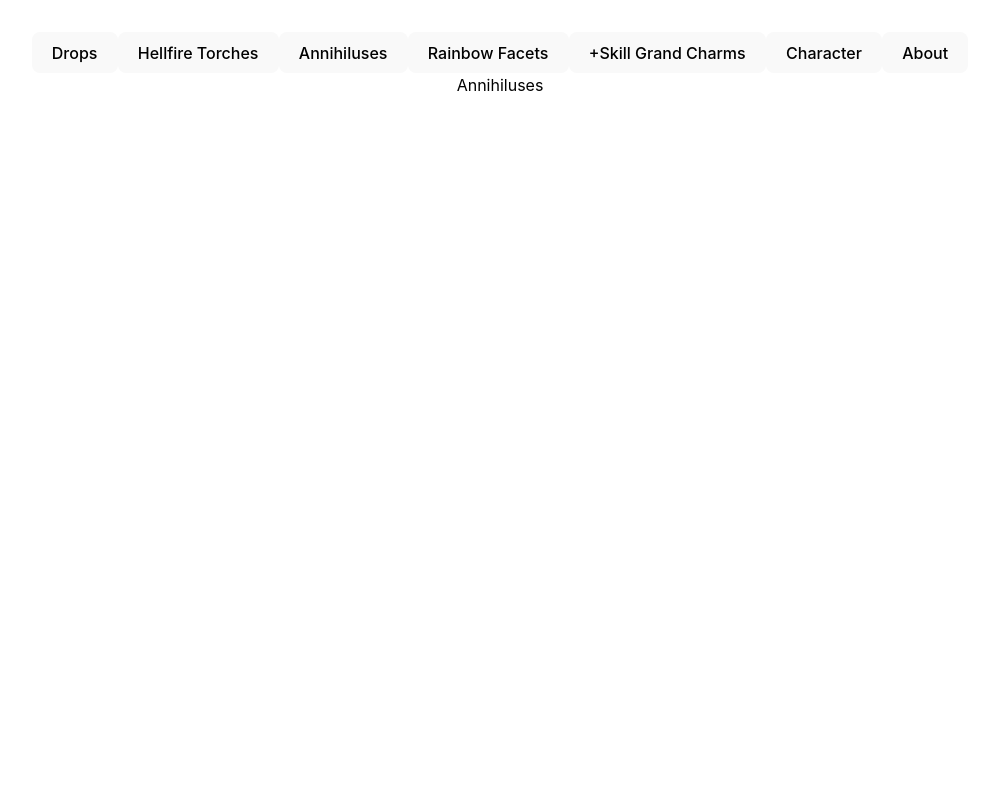
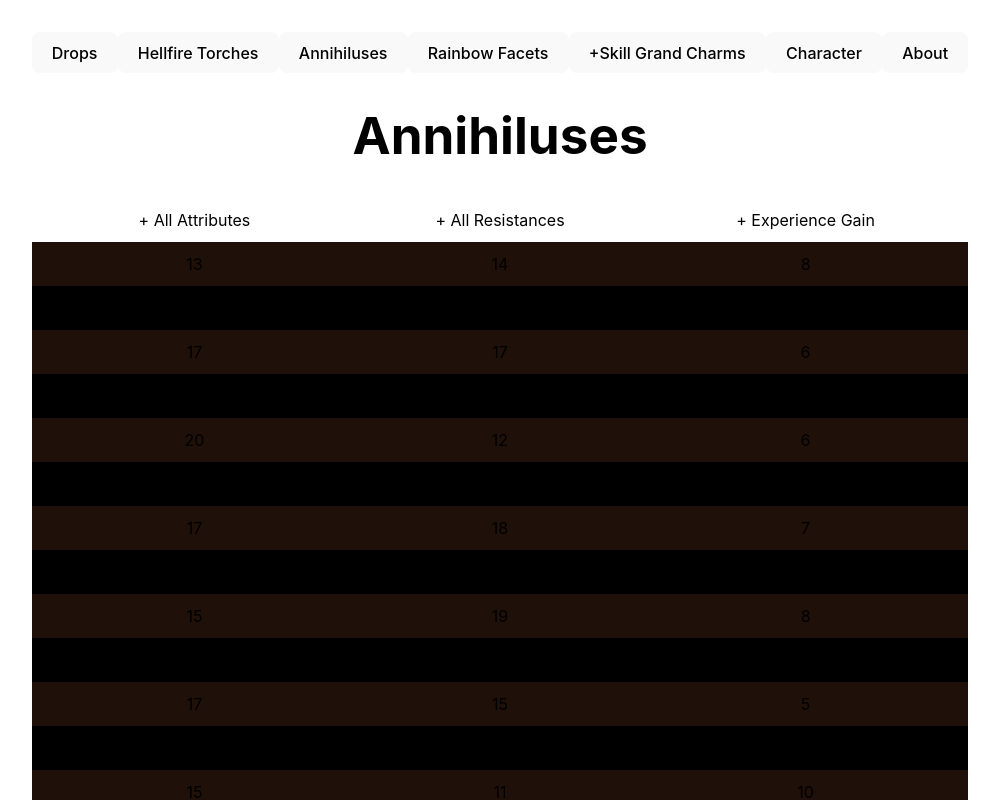
Before and after one commit to geoffreykwan/diablo-2-drops-on-the-way-to-level-99, a Vue app: page /annihiluses in a window 1280 px wide. Shown: the top 800 px of the page, without its empty margins (140-1139 px from the left). Built offline with nearby package versions, Linux system fonts and the light colour scheme.

Commit message:
feat(Annihiluses Page): Display Annihiluses

```diff
--- /dev/null
+++ b/src/styles/annihiluses.css
@@ -0,0 +1,13 @@
+.annihilus-row {
+  display: grid;
+  grid-template-columns: 1fr 1fr 1fr;
+  padding: 10px;
+}
+
+.annihilus-rows > div:nth-child(odd) {
+    background-color: #20100a;
+}
+
+.annihilus-rows > div:nth-child(even) {
+    background-color: black;
+}
--- a/src/views/Annihiluses.vue
+++ b/src/views/Annihiluses.vue
@@ -1,3 +1,28 @@
 <template>
-  <div>Annihiluses</div>
+  <h1>Annihiluses</h1>
+  <div class="annihilus-row">
+    <div>+ All Attributes</div>
+    <div>+ All Resistances</div>
+    <div>+ Experience Gain</div>
+  </div>
+  <div class="annihilus-rows">
+    <div v-for="annihilus in annihiluses" :key="annihilus" class="annihilus-row">
+      <div>{{ annihilus.attributes }}</div>
+      <div>{{ annihilus.resistances }}</div>
+      <div>{{ annihilus.experience }}</div>
+    </div>
+  </div>
 </template>
+
+<script>
+import '../styles/annihiluses.css'
+import annihiluses from '../data/annihiluses.json'
+export default {
+  name: 'Annihiluses',
+  data() {
+    return {
+      annihiluses: annihiluses,
+    }
+  },
+}
+</script>
```
